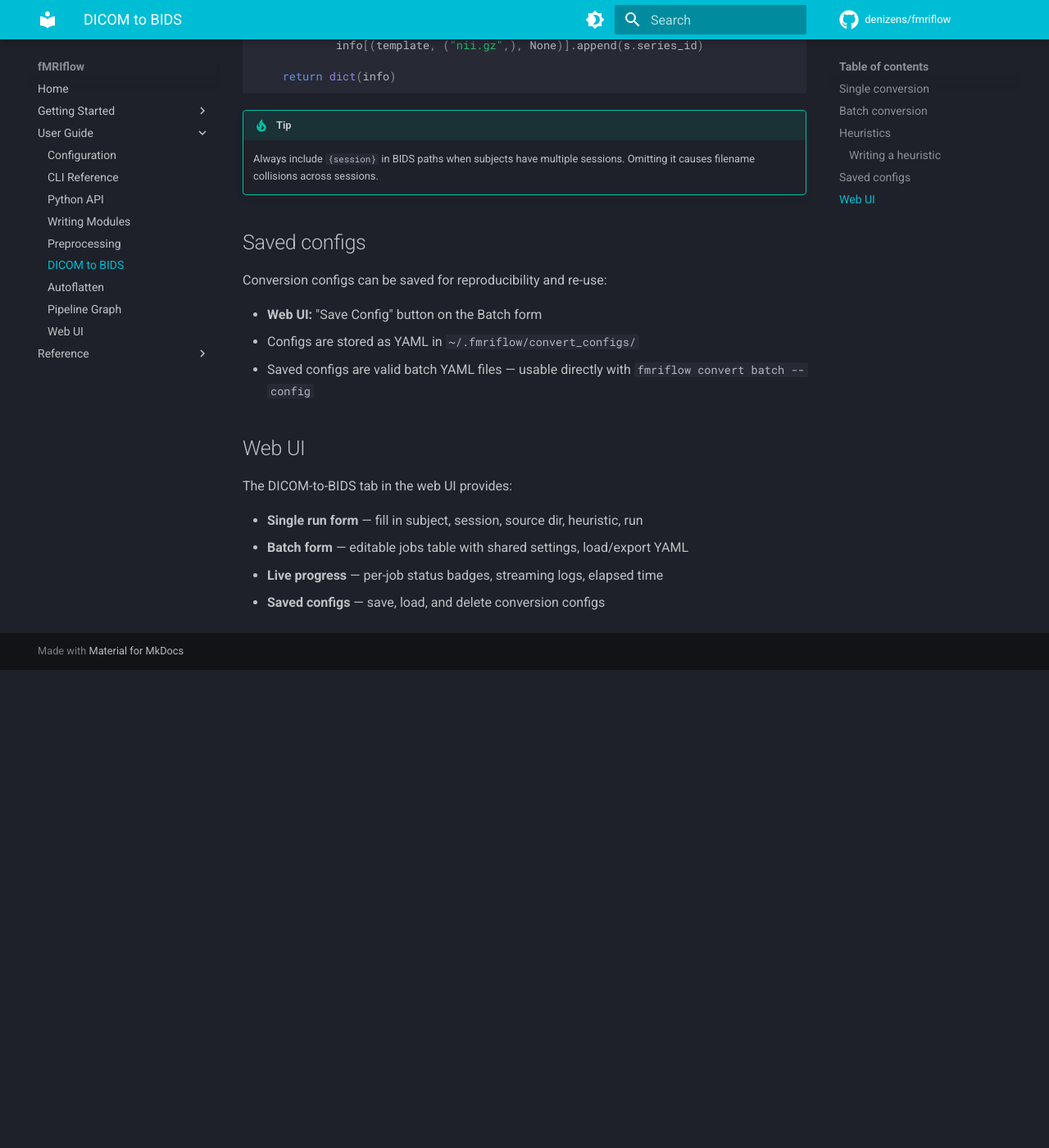
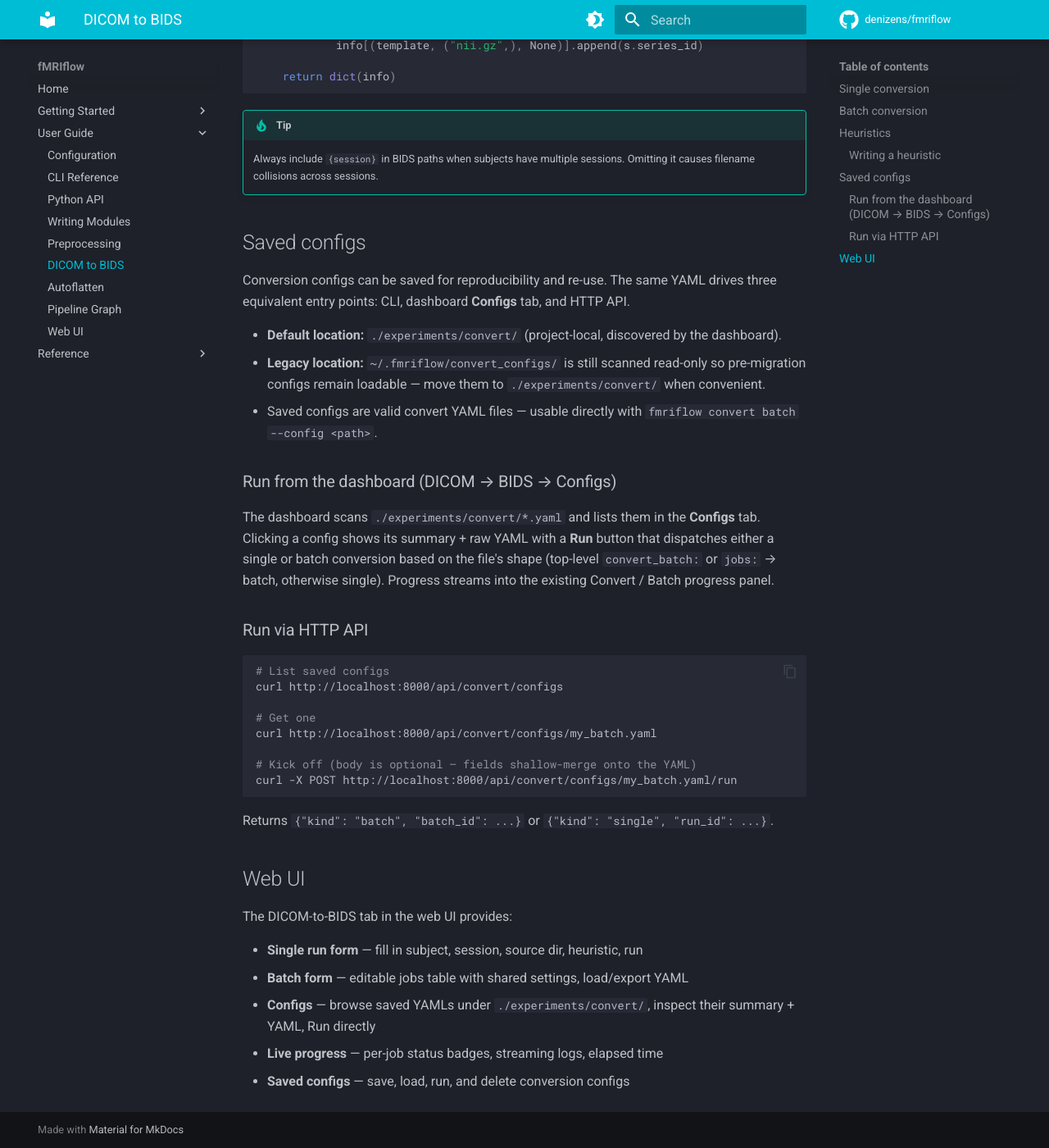
Before and after one commit to osherifo/denizenspipeline, an MkDocs documentation site: the page built from docs/guide/dicom-to-bids.md, in a window 1280 px wide and 1400 px high, scrolled down 2050 px. Shown: the whole window at 82% size. Built offline with MkDocs 1.6.1 and Material for MkDocs 9.7.7, drawn with Linux system fonts in a browser that asks for light colours; comment, search, counter and statistics services are not loaded; before the commit the page ends 2867 px from its top, so only the background shows below that.

Commit message:
docs: YAML config flow for convert + autoflatten
Each user-facing change in this feature lands in mkdocs per the new
"user-facing docs must update in the same PR" convention:

- docs/guide/dicom-to-bids.md:
    * "Saved configs" section rewritten around three equivalent entry
      points (CLI, dashboard Configs tab, HTTP API) with curl examples.
    * Default dir migrated to ./experiments/convert/ with a note that
      legacy ~/.fmriflow/convert_configs/ configs are still read.
- docs/guide/autoflatten.md:
    * Tab count bumped from 3 → 4.
    * New "Configs tab" section documenting the ./experiments/autoflatten/
      YAML schema and the three new /autoflatten/configs routes.
- docs/guide/web-ui.md:
    * DICOM → BIDS tab count bumped from 6 → 7, with a new Configs
      entry cross-linking to the schema.

````diff
--- a/docs/guide/dicom-to-bids.md
+++ b/docs/guide/dicom-to-bids.md
@@ -102,11 +102,37 @@ def infotodict(seqinfo):
 
 ## Saved configs
 
-Conversion configs can be saved for reproducibility and re-use:
+Conversion configs can be saved for reproducibility and re-use. The same
+YAML drives three equivalent entry points: CLI, dashboard **Configs** tab,
+and HTTP API.
 
-- **Web UI:** "Save Config" button on the Batch form
-- Configs are stored as YAML in `~/.fmriflow/convert_configs/`
-- Saved configs are valid batch YAML files — usable directly with `fmriflow convert batch --config`
+- **Default location:** `./experiments/convert/` (project-local, discovered by the dashboard).
+- **Legacy location:** `~/.fmriflow/convert_configs/` is still scanned read-only so pre-migration configs remain loadable — move them to `./experiments/convert/` when convenient.
+- Saved configs are valid convert YAML files — usable directly with `fmriflow convert batch --config <path>`.
+
+### Run from the dashboard (DICOM → BIDS → Configs)
+
+The dashboard scans `./experiments/convert/*.yaml` and lists them in the
+**Configs** tab. Clicking a config shows its summary + raw YAML with a
+**Run** button that dispatches either a single or batch conversion based
+on the file's shape (top-level `convert_batch:` or `jobs:` → batch,
+otherwise single). Progress streams into the existing Convert / Batch
+progress panel.
+
+### Run via HTTP API
+
+```bash
+# List saved configs
+curl http://localhost:8000/api/convert/configs
+
+# Get one
+curl http://localhost:8000/api/convert/configs/my_batch.yaml
+
+# Kick off (body is optional — fields shallow-merge onto the YAML)
+curl -X POST http://localhost:8000/api/convert/configs/my_batch.yaml/run
+```
+
+Returns `{"kind": "batch", "batch_id": ...}` or `{"kind": "single", "run_id": ...}`.
 
 ## Web UI
 
@@ -114,5 +140,6 @@ The DICOM-to-BIDS tab in the web UI provides:
 
 - **Single run form** — fill in subject, session, source dir, heuristic, run
 - **Batch form** — editable jobs table with shared settings, load/export YAML
+- **Configs** — browse saved YAMLs under `./experiments/convert/`, inspect their summary + YAML, Run directly
 - **Live progress** — per-job status badges, streaming logs, elapsed time
-- **Saved configs** — save, load, and delete conversion configs
+- **Saved configs** — save, load, run, and delete conversion configs
````
Also changed, not shown: docs/guide/autoflatten.md (+36 -1 lines), docs/guide/web-ui.md (+3 -1 lines).
